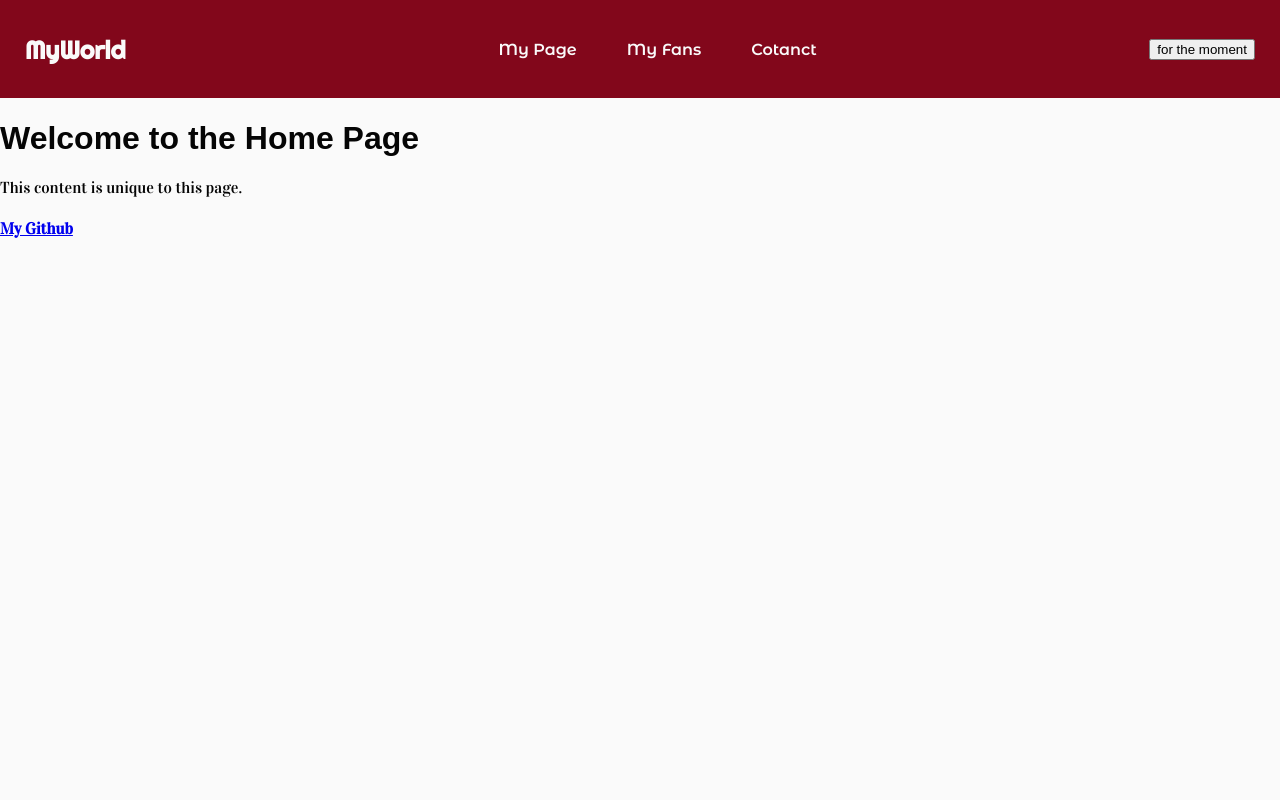
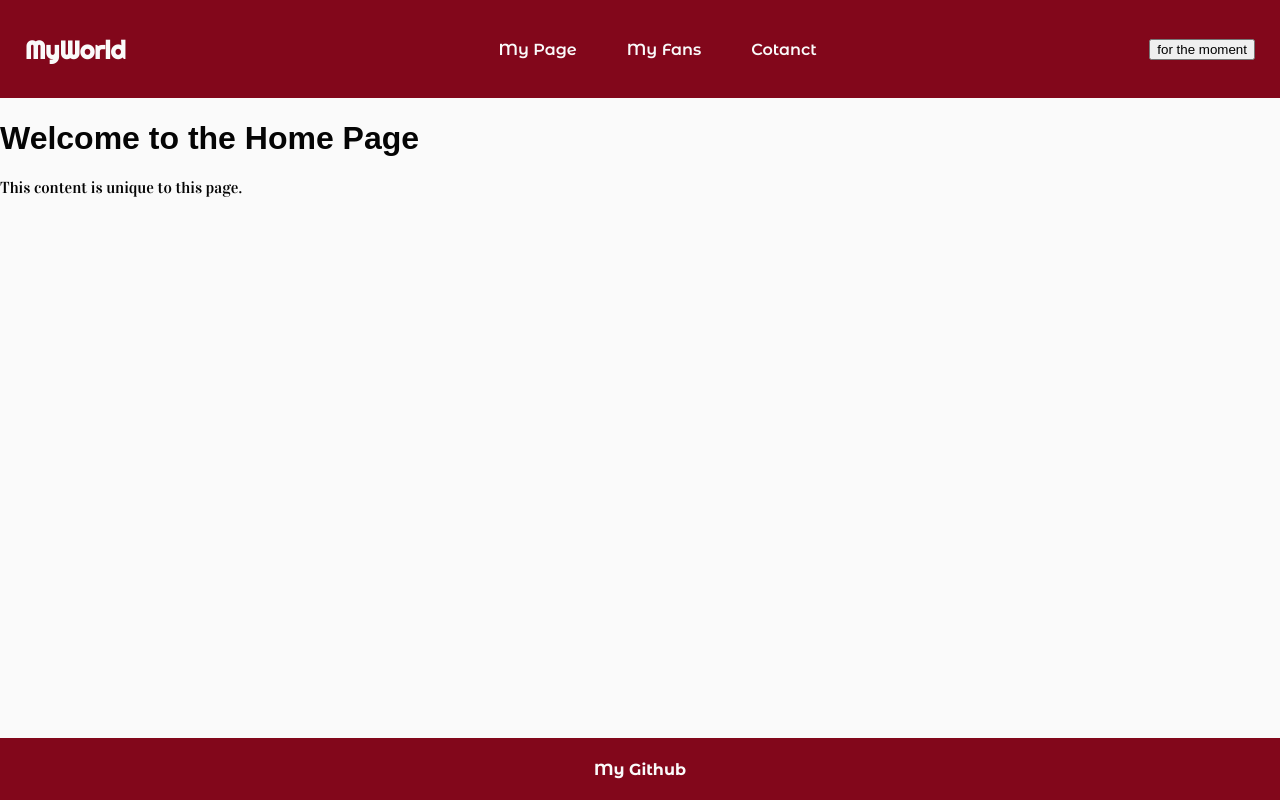
Before and after one commit to DragosNH/flask-test, a Flask app: page / in a window 1280 px wide. Run offline with Flask 3, Linux system fonts and the light colour scheme; some web fonts are replaced.

Commit message:
added style for the footer

```diff
--- a/static/css/style.css
+++ b/static/css/style.css
@@ -14,24 +14,24 @@ body {
 
 h1,
 h2,
-h3{
+h3 {
     font-family: "Amaranth", sans-serif;
 }
 
-.page-logo{
-    & a{
+.page-logo {
+    & a {
         color: var(--secondary-txt-color);
         font-family: "Righteous", sans-serif;
         font-size: 25px;
         text-decoration: none;
     }
 
-    & a:hover{
+    & a:hover {
         text-decoration: underline;
     }
 }
 
-.navigation-bar{
+.navigation-bar {
     background-color: var(--secondary-bg-color);
     color: var(--secondary-txt-color);
     list-style-type: none;
@@ -42,12 +42,35 @@ h3{
     justify-content: space-between;
 }
 
-.list-container{
+.list-container {
     color: var(--secondary-txt-color);
     list-style-type: none;
     font-family: "Montserrat Alternates", sans-serif;
     font-weight: 600;
     display: flex;
+
+    & a {
+        color: var(--secondary-txt-color);
+        text-decoration: none;
+    }
+
+    & a:hover {
+        text-decoration: underline;
+    }
+
+    & .list-element {
+        margin: 0 25px;
+    }
+}
+
+footer {
+    position: absolute;
+    bottom: 0;
+    font-family: "Montserrat Alternates", sans-serif;
+    background-color: var(--secondary-bg-color);
+    color: var(--secondary-txt-color);
+    width: 100%;
+    text-align: center;
 
     & a{
         color: var(--secondary-txt-color);
@@ -57,8 +80,4 @@ h3{
     & a:hover{
         text-decoration: underline;
     }
-
-    & .list-element{
-        margin: 0 25px;
-    }
 }
```
